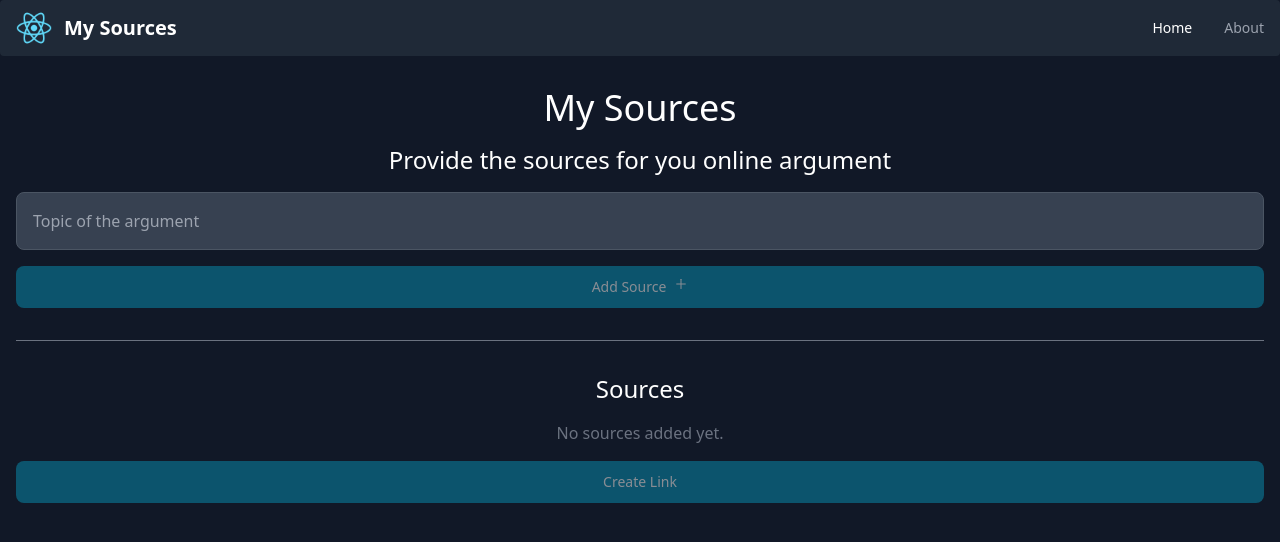
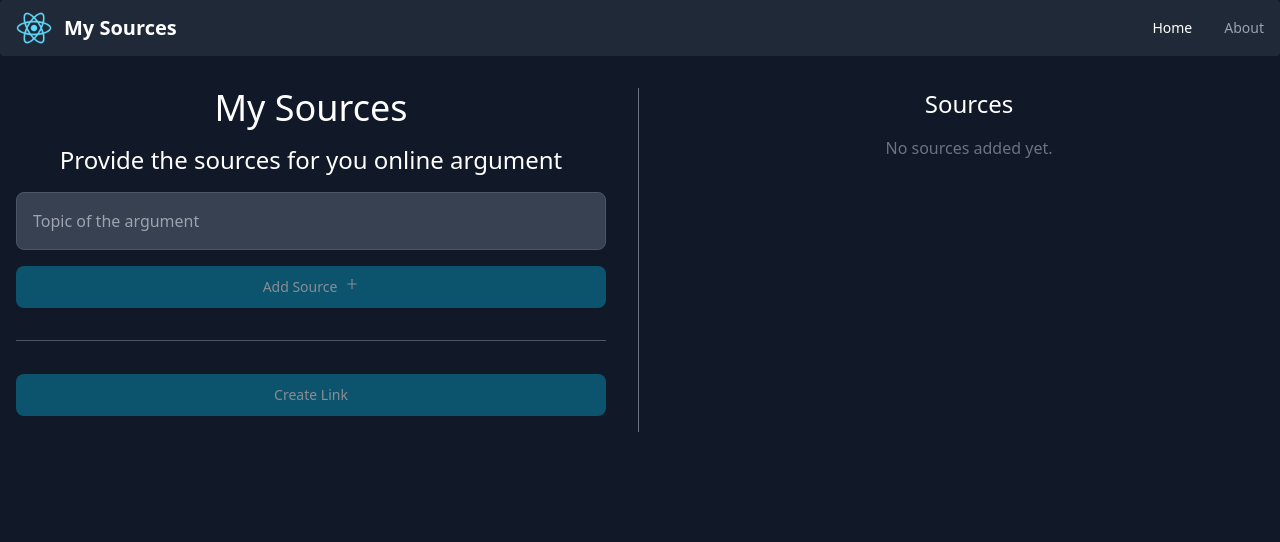
Before and after one commit to NicolasGraf/sourcespls, a React (Create React App) app: page / in a window 1280 px wide. Shown: the top 542 px of the page. Built offline with nearby package versions, Linux system fonts and the light colour scheme.

Commit message:
refactor and reorder components

```diff
--- /dev/null
+++ b/src/components/AddSourceButton.js
@@ -0,0 +1,25 @@
+import { Button } from "flowbite-react";
+import { AiOutlinePlus } from "react-icons/ai";
+
+const AddSourceButton = ({
+  hasTitle,
+  sourceInputValue,
+  setSourceInputValue,
+}) => {
+  if (sourceInputValue !== null) return null;
+
+  return (
+    <>
+      <Button
+        className="mb-4 w-full"
+        disabled={!hasTitle}
+        onClick={() => setSourceInputValue("")}
+      >
+        Add Source
+        <AiOutlinePlus className="ml-2" />
+      </Button>
+    </>
+  );
+};
+
+export default AddSourceButton;
--- a/src/components/ArgumentPage.js
+++ b/src/components/ArgumentPage.js
@@ -55,7 +55,7 @@ const ArgumentPage = () => {
   ));
 
   return (
-    <div className="container mx-auto px-4 py-8 text-center dark:text-white">
+    <div className="container max-w-7xl mx-auto px-4 py-8 text-center dark:text-white">
       <div className="flex justify-center mb-8">
         <BsQuote className="text-4xl text-gray-500 inline-block" />
         <h1 className="text-6xl">{argument.title}</h1>
--- /dev/null
+++ b/src/components/LinkCreator.js
@@ -0,0 +1,20 @@
+import { Button, Spinner } from "flowbite-react";
+import ResultLink from "./ResultLink";
+
+const LinkCreator = ({ addArgument, isLoading, createdLink, hasSources }) => {
+  return (
+    <>
+      <Button
+        disabled={!hasSources}
+        className="w-full mb-4"
+        onClick={() => addArgument()}
+      >
+        Create Link
+      </Button>
+      {isLoading && <Spinner className="mx-auto mb-4" />}
+      {!isLoading && <ResultLink createdLink={createdLink} />}
+    </>
+  );
+};
+
+export default LinkCreator;
--- a/src/components/MainContent.js
+++ b/src/components/MainContent.js
@@ -1,31 +1,52 @@
-import SourcesInputContainer from "./SourcesInputContainer";
 import SavedSources from "./SavedSources";
 import { useState } from "react";
 import Separator from "./Separator";
-import TitleInput from "./TitleInput";
+import SourceEditor from "./SourceEditor";
+import { saveArgument } from "./lib/apiController";
+import LinkCreator from "./LinkCreator";
 
 export const MainContent = () => {
   const [sources, setSources] = useState([]);
+  const [isLoading, setIsLoading] = useState(false);
   const [argumentTitle, setArgumentTitle] = useState("");
+  const [createdLink, setCreatedLink] = useState(null);
+
+  const addArgument = async () => {
+    const sourceIds = sources.map((source) => source.id);
+    setIsLoading(true);
+    try {
+      const responseBody = await saveArgument({ argumentTitle, sourceIds });
+      const host = window.location.origin;
+      setCreatedLink(`${host}/${responseBody.slug}`);
+    } catch (error) {
+      console.error("Failed to fetch URL data:", error);
+    } finally {
+      setIsLoading(false);
+    }
+  };
 
   return (
-    <main className="container mx-auto px-4 py-8 text-center dark:text-white">
-      <h1 className="text-4xl mb-4">My Sources</h1>
-      <h2 className="text-2xl mb-4">
-        Provide the sources for you online argument
-      </h2>
-      <TitleInput title={argumentTitle} onChange={setArgumentTitle} />
-      <SourcesInputContainer
-        hasTitle={argumentTitle !== ""}
-        sources={sources}
-        setSources={setSources}
-      />
+    <main className="container mx-auto px-4 py-8 text-center dark:text-white md:flex md:flex-row">
+      <div className="flex-1">
+        <SourceEditor
+          argumentTitle={argumentTitle}
+          setArgumentTitle={setArgumentTitle}
+          sources={sources}
+          setSources={setSources}
+        />
+        <hr className="h-0.5 border-gray-600 my-8" />
+        <LinkCreator
+          addArgument={addArgument}
+          createdLink={createdLink}
+          isLoading={isLoading}
+          hasSources={sources.length !== 0}
+        />
+      </div>
+
       <Separator />
-      <SavedSources
-        argumentTitle={argumentTitle}
-        sources={sources}
-        setSources={setSources}
-      />
+      <div className="flex-1 h-full">
+        <SavedSources sources={sources} setSources={setSources} />
+      </div>
     </main>
   );
 };
--- /dev/null
+++ b/src/components/ResultLink.js
@@ -0,0 +1,17 @@
+import { Card } from "flowbite-react";
+import { Link } from "react-router-dom";
+import { AiFillCopy } from "react-icons/ai";
+
+const ResultLink = ({ createdLink }) => {
+  if (!createdLink) return null;
+  return (
+    <Card>
+      <div className="flex items-center justify-center gap-4">
+        <Link to={createdLink}>{createdLink}</Link>
+        <AiFillCopy className="text-2xl text-gray-500 cursor-pointer" />
+      </div>
+    </Card>
+  );
+};
+
+export default ResultLink;
--- a/src/components/SavedSources.js
+++ b/src/components/SavedSources.js
@@ -1,51 +1,11 @@
 import SourceContainer from "./SourceContainer";
-import { Button, Card, Spinner } from "flowbite-react";
-import { AiFillCopy } from "react-icons/ai";
-import { useEffect, useState } from "react";
-import { Link } from "react-router-dom";
 
-const SavedSources = ({ argumentTitle, sources, setSources }) => {
-  const [isLoading, setIsLoading] = useState(false);
-  const [createdLink, setCreatedLink] = useState(null);
-  const [hasNewInformation, setHasNewInformation] = useState(true);
+const SavedSources = ({ argument, sources, setSources }) => {
   const noSources = sources.length === 0;
-
-  useEffect(() => {
-    setHasNewInformation(true);
-  }, [sources]);
 
   const onDelete = (id) => {
     const newSources = sources.filter((source) => source.id !== id);
     setSources(newSources);
-    setHasNewInformation(true);
-  };
-
-  const addArgument = async () => {
-    const sourceIds = sources.map((source) => source.id);
-    const body = {
-      title: argumentTitle,
-      sourceIds,
-    };
-
-    try {
-      setIsLoading(true);
-      const response = await fetch(`http://localhost:3030/arguments`, {
-        method: "POST",
-        headers: {
-          "Content-Type": "application/json",
-        },
-        body: JSON.stringify(body),
-      });
-
-      const responseBody = await response.json();
-      const host = window.location.origin;
-      setCreatedLink(`${host}/${responseBody.slug}`);
-      setHasNewInformation(false);
-    } catch (error) {
-      console.error("Failed to fetch URL data:", error);
-    } finally {
-      setIsLoading(false);
-    }
   };
 
   return (
@@ -60,22 +20,6 @@ const SavedSources = ({ argumentTitle, sources, setSources }) => {
             onDelete={() => onDelete(source.id)}
           />
         ))}
-      <Button
-        disabled={sources.length === 0 || !hasNewInformation}
-        className="w-full mb-4"
-        onClick={() => addArgument()}
-      >
-        Create Link
-      </Button>
-      {isLoading && <Spinner className="mx-auto mb-4" />}
-      {createdLink && (
-        <Card>
-          <div className="flex items-center justify-center gap-4">
-            <Link to={createdLink}>{createdLink}</Link>
-            <AiFillCopy className="text-2xl text-gray-500 cursor-pointer" />
-          </div>
-        </Card>
-      )}
     </div>
   );
 };
--- a/src/components/Separator.js
+++ b/src/components/Separator.js
@@ -1,5 +1,7 @@
 const Separator = () => {
-  return <div className="w-full my-8 border-t border-gray-500" />;
+  return (
+    <div className="w-full my-8 md:w-1 md:my-0 md:mx-8 border-t md:border-l md:border-t-0 border-gray-500" />
+  );
 };
 
 export default Separator;
--- /dev/null
+++ b/src/components/SourceEditor.js
@@ -0,0 +1,63 @@
+import TitleInput from "./TitleInput";
+import AddSourceButton from "./AddSourceButton";
+import { useState } from "react";
+import SourcesInput from "./SourcesInput";
+import { saveSource } from "./lib/apiController";
+
+const SourceEditor = ({
+  sources,
+  setSources,
+  argumentTitle,
+  setArgumentTitle,
+}) => {
+  const [sourceInputValue, setSourceInputValue] = useState(null);
+  const [isLoading, setIsLoading] = useState(false);
+  const [hasError, setHasError] = useState(false);
+
+  const onAddSource = (source) => {
+    setSourceInputValue("");
+    setSources([...sources, source]);
+  };
+
+  const addSource = async () => {
+    setIsLoading(true);
+    setHasError(false);
+    try {
+      const responseBody = await saveSource(sourceInputValue);
+      if (responseBody.error) {
+        throw responseBody.error;
+      } else {
+        onAddSource(responseBody);
+      }
+    } catch (error) {
+      setHasError(true);
+      console.error("Failed to fetch URL data:", error);
+    } finally {
+      setIsLoading(false);
+    }
+  };
+
+  return (
+    <>
+      <h1 className="text-4xl mb-4">My Sources</h1>
+      <h2 className="text-2xl mb-4">
+        Provide the sources for you online argument
+      </h2>
+      <TitleInput title={argumentTitle} onChange={setArgumentTitle} />
+      <AddSourceButton
+        hasTitle={argumentTitle !== ""}
+        sourceInputValue={sourceInputValue}
+        setSourceInputValue={setSourceInputValue}
+      />
+      <SourcesInput
+        handleInputChange={setSourceInputValue}
+        sourceUrl={sourceInputValue}
+        onAddSource={addSource}
+        isLoading={isLoading}
+        hasError={hasError}
+      />
+    </>
+  );
+};
+
+export default SourceEditor;
--- a/src/components/SourcesInputContainer.js
+++ /dev/null
@@ -1,42 +0,0 @@
-import { useState } from "react";
-import { Button } from "flowbite-react";
-import SourcesInput from "./SourcesInput";
-import { AiOutlinePlus } from "react-icons/ai";
-
-const SourcesInputContainer = ({ hasTitle, sources, setSources }) => {
-  const [sourceInputValue, setSourceInputValue] = useState(null);
-
-  const handleInputChange = (e) => {
-    const { value } = e.target;
-    setSourceInputValue(value);
-  };
-
-  const addInput = () => {
-    setSourceInputValue("");
-  };
-
-  const onAddSource = (source) => {
-    setSourceInputValue(null);
-    setSources([...sources, source]);
-  };
-
-  return (
-    <>
-      {sourceInputValue === null && (
-        <Button className="mb-4 w-full" onClick={addInput} disabled={!hasTitle}>
-          Add Source
-          <AiOutlinePlus className="ml-2" />
-        </Button>
-      )}
-      {sourceInputValue !== null && (
-        <SourcesInput
-          handleInputChange={handleInputChange}
-          sourceUrl={sourceInputValue}
-          onAddSource={onAddSource}
-        />
-      )}
-    </>
-  );
-};
-
-export default SourcesInputContainer;
--- /dev/null
+++ b/src/components/lib/apiController.js
@@ -0,0 +1,32 @@
+const saveArgument = async ({ argumentTitle, sourceIds }) => {
+  const body = {
+    title: argumentTitle,
+    sourceIds,
+  };
+
+  const response = await fetch(`http://localhost:3030/arguments`, {
+    method: "POST",
+    headers: {
+      "Content-Type": "application/json",
+    },
+    body: JSON.stringify(body),
+  });
+
+  return await response.json();
+};
+
+const saveSource = async (url) => {
+  const response = await fetch(`http://localhost:3030/sources`, {
+    method: "POST",
+    headers: {
+      "Content-Type": "application/json",
+    },
+    body: JSON.stringify({
+      url,
+    }),
+  });
+
+  return await response.json();
+};
+
+export { saveArgument, saveSource };
```
Also changed, not shown: src/components/SourcesInput.js (+12 -33 lines).
